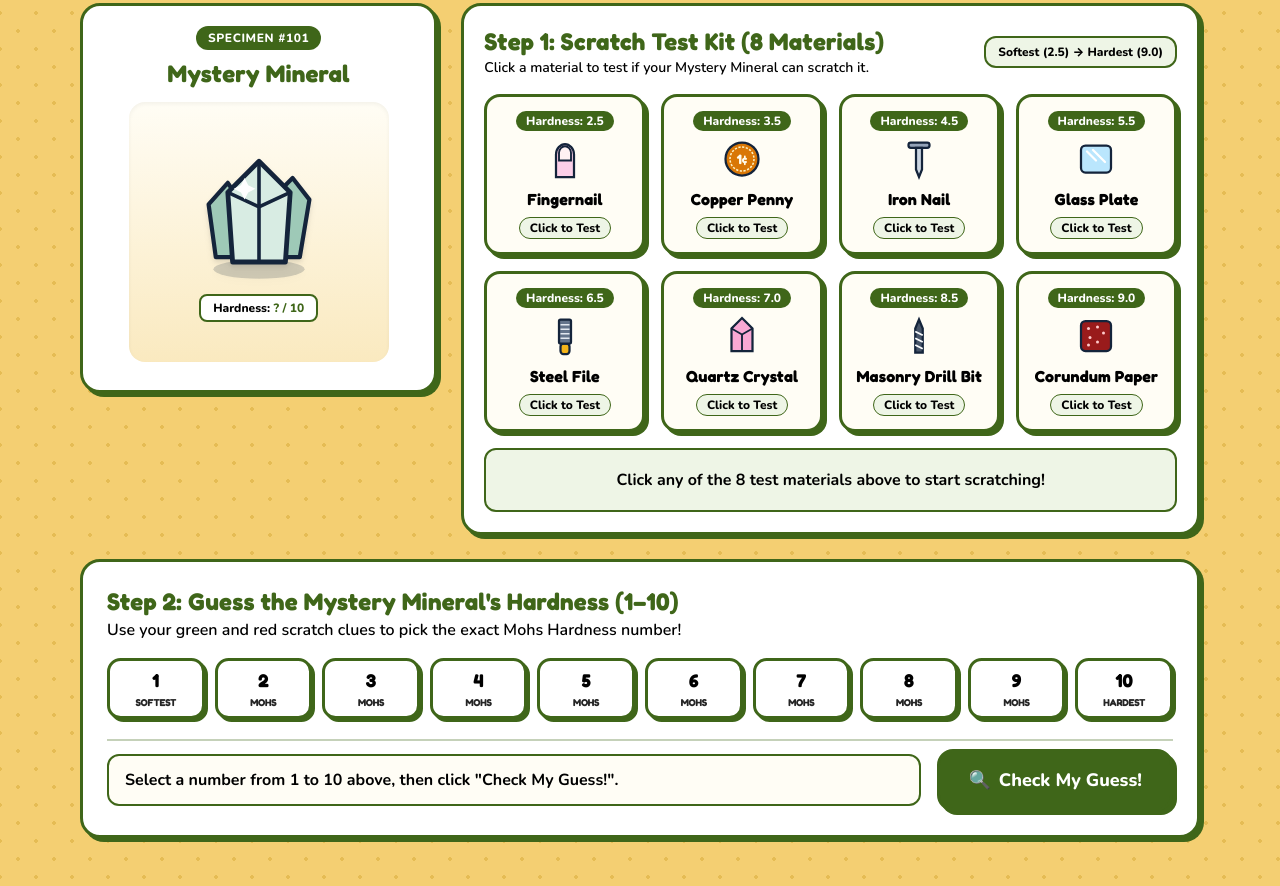
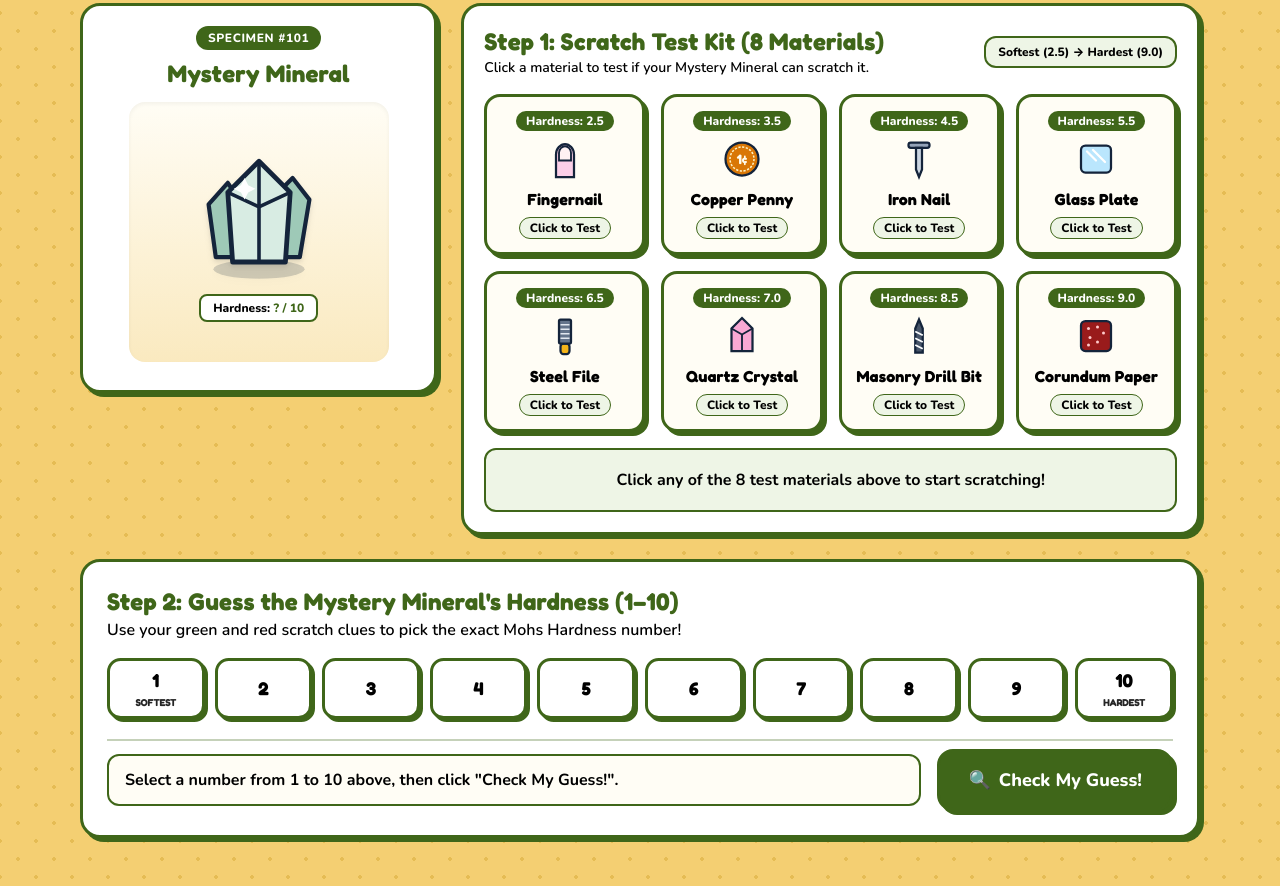
Before and after one commit to giulianaghansiam-alt/mohshardness, a plain HTML site: page index.html in a window 1280 px wide. Shown: the part 383-1269 px from the top of the page. Drawn offline with nearby package versions, Linux system fonts and the light colour scheme.

Commit message:
Update index.html

```diff
--- a/index.html
+++ b/index.html
@@ -894,7 +894,7 @@
           btn.innerHTML = `
             <span>${i}</span>
             <span class="text-[10px] font-extrabold uppercase tracking-tight opacity-85">
-              ${i === 1 ? "Softest" : i === 10 ? "Hardest" : "Mohs"}
+              ${i === 1 ? "Softest" : i === 10 ? "Hardest" : ""}
             </span>
           `;
 
```
